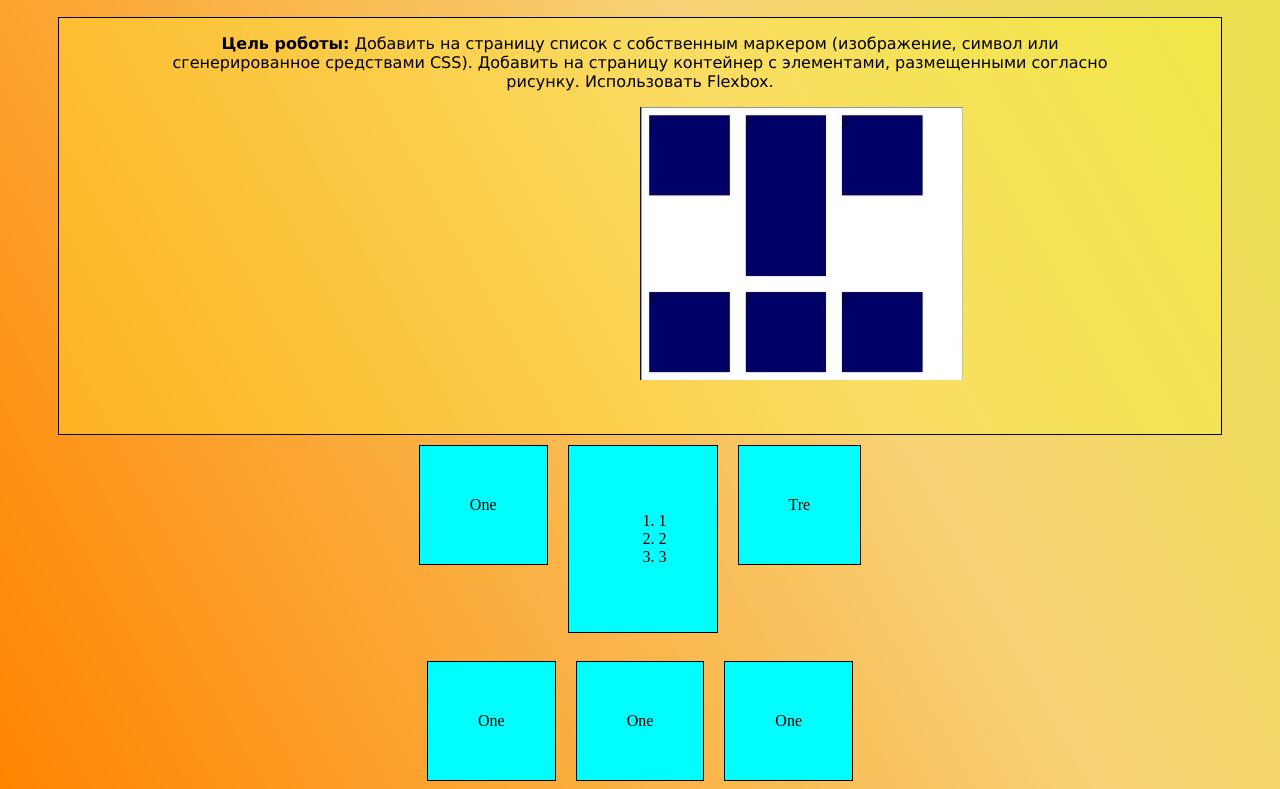
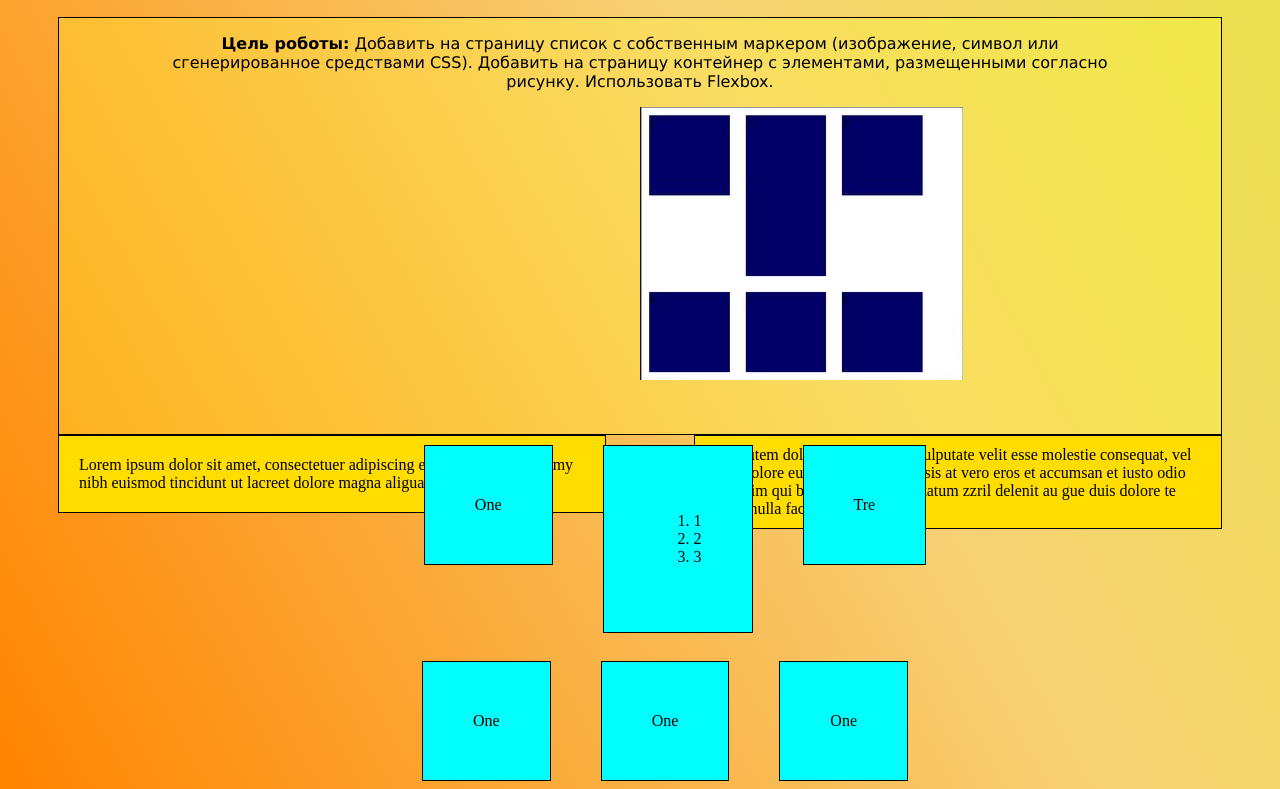
Before and after one commit to KriksalisProgrammer/2lbCss, a plain HTML site: page index.html in a window 1280 px wide. Shown: the part 105-894 px from the top of the page. Drawn offline with Linux system fonts and the light colour scheme.

Commit message:
исправил ошибки

```diff
--- a/index.html
+++ b/index.html
@@ -23,7 +23,20 @@
 Добавить на страницу контейнер с элементами, размещенными согласно рисунку. Использовать Flexbox.</p>
 	<img class="imgflex" src="flex.png">
 </div>
-  <div class="container">
+
+<div class="layer1">
+   Lorem ipsum dolor sit amet, consectetuer adipiscing elit, sed diem nonummy nibh
+   euismod tincidunt ut lacreet dolore magna aliguam erat volutpat.
+</div>
+
+<div class="layer2">
+   Duis autem dolor in hendrerit in vulputate velit esse molestie consequat, vel
+   illum dolore eu feugiat nulla facilisis at vero eros et accumsan et iusto odio
+   dignissim qui blandit praesent luptatum zzril delenit au gue duis dolore te
+   feugat nulla facilisi.
+</div>
+
+<div class="container">
   	<div class="object">One</div>
   	<div class="object">
   		<ol>
@@ -35,7 +48,7 @@
     <div class="object">Tre</div>
   </div>
   <br>
-  <div class="container2">
+  <div class="container">
   	<div class="object">One</div>
   	<div class="object">One</div>
   	<div class="object">One</div>
--- a/style.css
+++ b/style.css
@@ -32,21 +32,38 @@ body
 
 div.container
 {
+
+	 text-align: center;
 	 display: flex;
 	 justify-content:center;
 	 align-items:flex-start;
 }
+
 div.object
 {
+
 	padding: 50px;
 	background: #00fffc;
 	border: 1px solid black;
-	margin-right: 10px;
-	margin-left:10px;
+	margin-left:50px;
 	margin-top: 10px;
 }
-div.container2
+div.layer1
 {
-	display: flex;
-	 justify-content:center;
+    float: left;
+    background: #fd0;
+    border: 1px solid black;
+    padding: 20px;
+    margin-left:50px;
+    width: 40%;
 }
+div.layer2
+{
+    float: right;
+    background: #fd0;
+    border: 1px solid black;
+    padding: 10px;
+    margin-right: 50px;
+   	width: 40%;
+
+}
```
